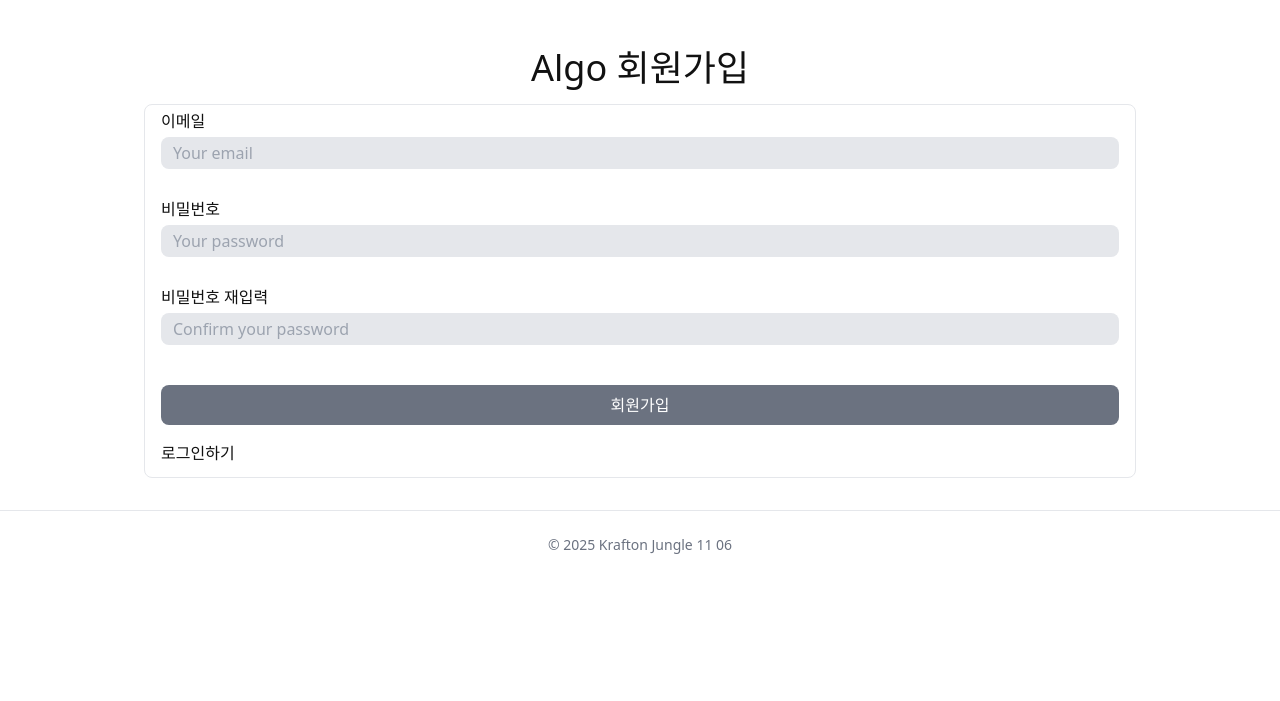
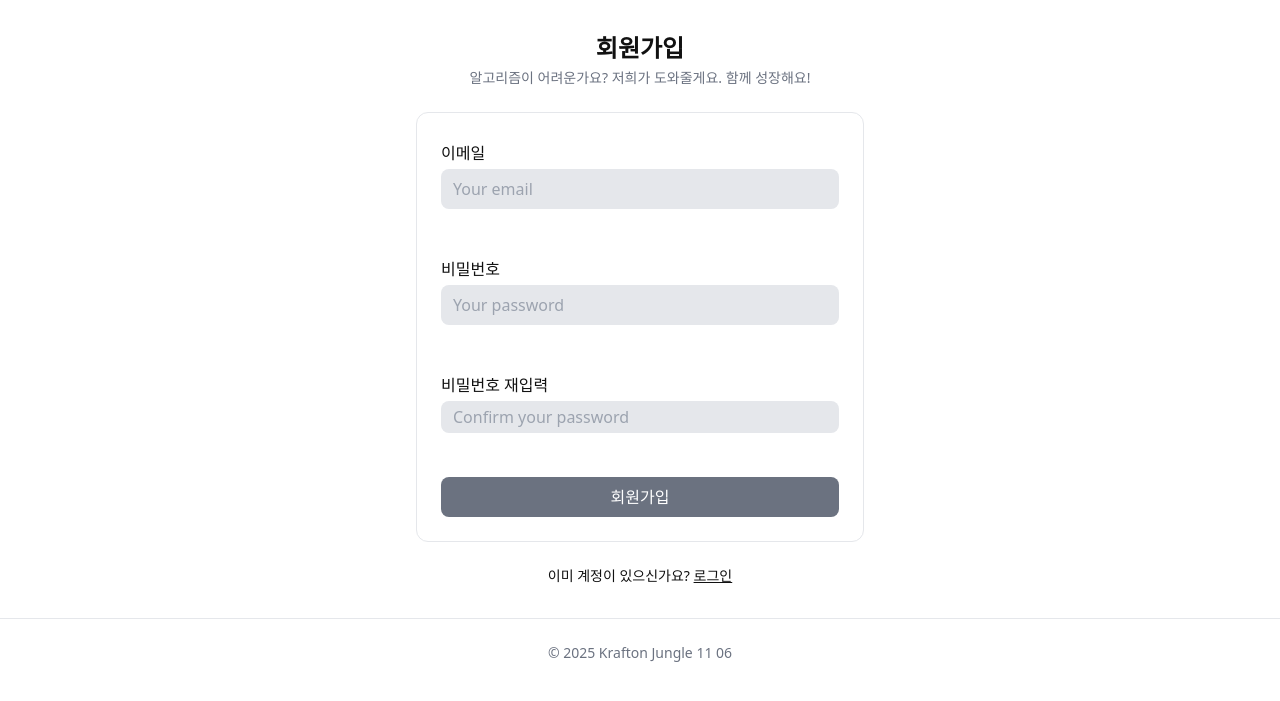
Before and after one commit to kckoh/jungle-mini-project, a Flask app: page /signup in a window 1280 px wide. Shown: the part 73-774 px from the top of the page. Run offline with Flask 3, Linux system fonts and the light colour scheme; some libraries are stand-ins or nearby versions.

Commit message:
feat(UI): 로그인, 회원가입 UI 개선

```diff
--- a/templates/signup.html
+++ b/templates/signup.html
@@ -1,22 +1,25 @@
 {% extends 'base.html' %}
 {% block title %}Algo 회원가입{% endblock %}
 {% block content %}
+<section class="min-h-[60vh] flex items-center justify-center">
+    <div class="w-full max-w-md space-y-6">
+      <div class="text-center">
+        <h1 class="text-2xl font-bold">회원가입</h1>
+        <p class="text-sm text-gray-500 mt-1">알고리즘이 어려운가요? 저희가 도와줄게요. 함께 성장해요!</p>
+      </div>
 
-<h1 class="py-4 text-4xl text-center">Algo 회원가입</h1>
-
-<div class="border border-solid rounded-lg px-4">
-    <form id="signupForm">
+    <form id="signupForm" class="border border-gray-200 rounded-xl p-6 space-y-5 bg-white">
         <div class="flex flex-col py-1">
             <label for="email" class="pb-1">이메일</label>
             <input type="email"
-                class="peer bg-gray-200 w-full pl-3 h-8 rounded-lg invalid:border-red-500 invalid:border invalid:border-solid"
+                class="peer bg-gray-200 w-full pl-3 h-10 rounded-lg invalid:border-red-500 invalid:border invalid:border-solid"
                 id="email" name="email" placeholder="Your email">
             <a class="invisible peer-invalid:visible text-red-500 text-sm">올바른 이메일 형식이 아닙니다.</a>
         </div>
         <div class="flex flex-col py-1">
             <label for="password" class="pb-1">비밀번호</label>
             <input type="password"
-                class="peer bg-gray-200 w-full pl-3 h-8 rounded-lg invalid:border-red-500 invalid:border invalid:border-solid"
+                class="peer bg-gray-200 w-full pl-3 h-10 rounded-lg invalid:border-red-500 invalid:border invalid:border-solid"
                 id="password" name="password" placeholder="Your password">
             <a class="invisible peer-invalid:visible text-red-500 text-sm">비밀번호는 영문자와 숫자 조합으로 6~12자여야 합니다.</a>
         </div>
@@ -31,7 +34,11 @@
         <button type="button" class="bg-gray-500 text-white w-full rounded-lg my-4 py-2" id="signupButton">회원가입</button>
     </form>
 
-    <div class="pb-3"><a href="/login">로그인하기</a></div>
+    <div class="text-center text-sm">
+      이미 계정이 있으신가요? <a class="underline" href="/login">로그인</a>
+    </div>
+</div>
+</section>
 
     <script>
         document.addEventListener('DOMContentLoaded', function () {
```
Also changed, not shown: templates/login.html (+10 -6 lines).
